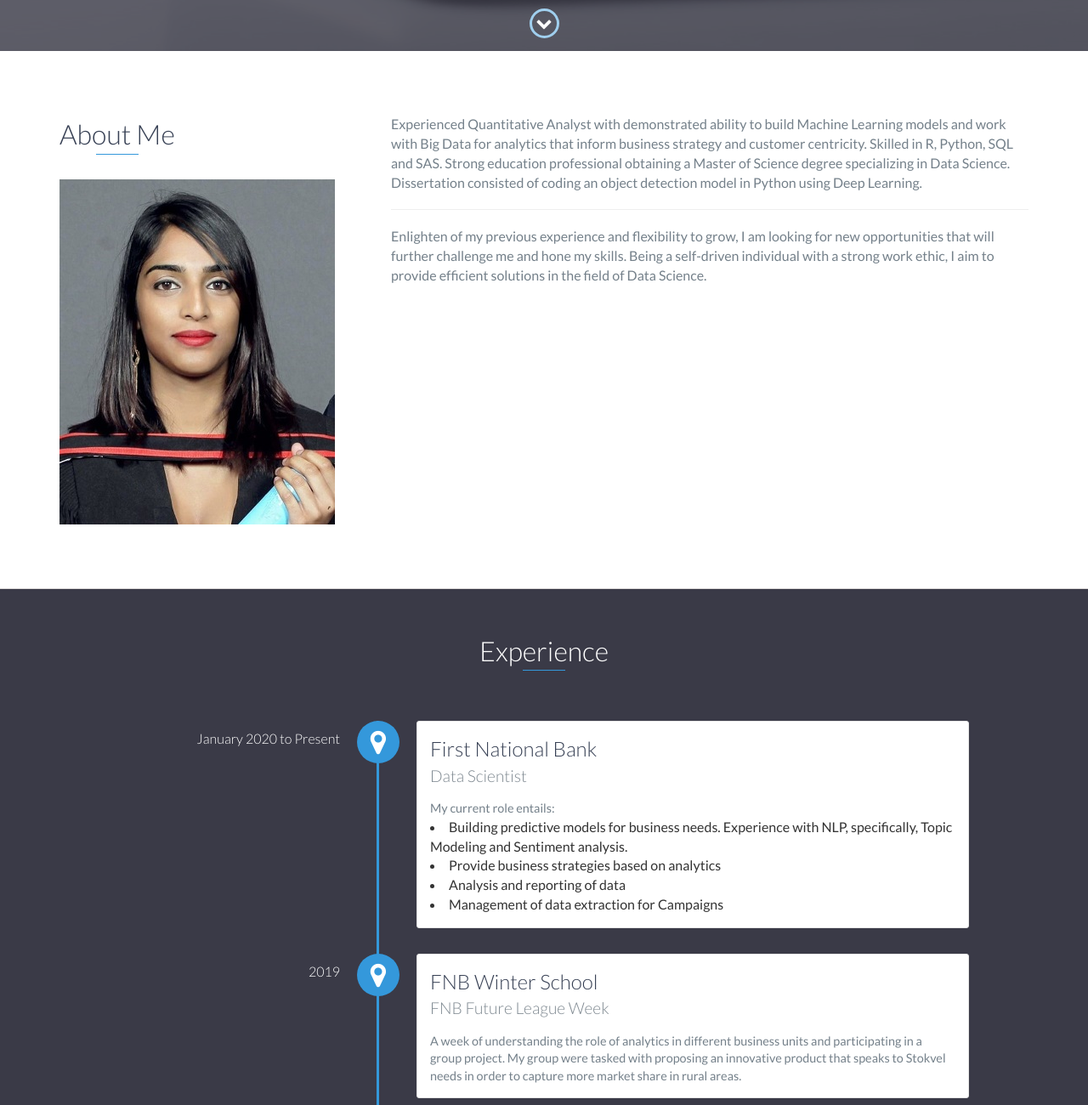
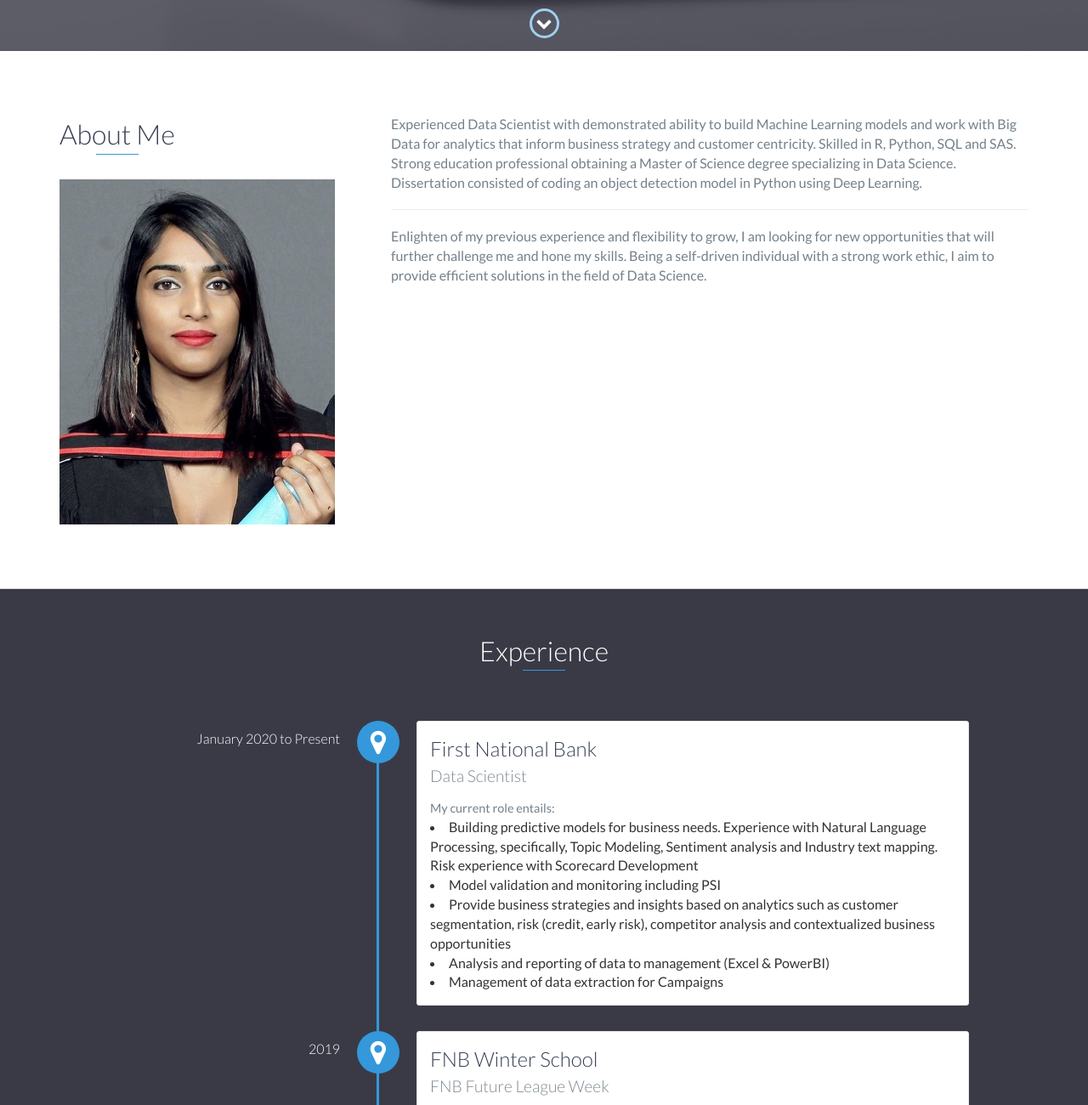
Before and after one commit to Nakkita/CV, a website: page index.html in a window 1280 px wide. Shown: the part 740-2040 px from the top of the page at 85% size. Drawn offline with nearby package versions, Linux system fonts and the light colour scheme.

Commit message:
Add files via upload

```diff
--- a/index.html
+++ b/index.html
@@ -76,7 +76,7 @@
                 </div>
                 <div class="col-md-8">
                     <p>
-                        Experienced Quantitative Analyst with demonstrated ability to build Machine Learning models and work with Big Data for analytics that inform business strategy and customer centricity. Skilled in R, Python, SQL and SAS. Strong education professional obtaining a Master of Science degree specializing in Data Science. Dissertation consisted of coding an object detection model in Python using Deep Learning.
+                        Experienced Data Scientist with demonstrated ability to build Machine Learning models and work with Big Data for analytics that inform business strategy and customer centricity. Skilled in R, Python, SQL and SAS. Strong education professional obtaining a Master of Science degree specializing in Data Science. Dissertation consisted of coding an object detection model in Python using Deep Learning.
 
 					</p>
 					<hr>
@@ -92,17 +92,20 @@
         <div id="experience-timeline">
             <div data-date="January 2020 to Present">
                 <h3>First National Bank</h3>
-                <h4>Data Scientist</h4>
+                <h4>Data Scientist </h4>
                 <p>
 					My current role entails:
 				</p>
 				<p>
-					<li>Building predictive models for business needs. Experience with NLP, specifically, Topic Modeling and Sentiment analysis.</li>
+					<li>Building predictive models for business needs. Experience with Natural Language Processing, specifically, Topic Modeling, Sentiment analysis and Industry text mapping. Risk experience with Scorecard Development</li>
                 </p>
                 <p>
-					<li>Provide business strategies based on analytics</li>
+					<li>Model validation and monitoring including PSI</li>
                 </p>
-                <p> <li>Analysis and reporting of data </li>
+                <p> <li>Provide business strategies and insights based on analytics such as customer segmentation, risk (credit, early risk), competitor analysis and contextualized business opportunities</li>
+                </p>
+                <p>
+                    <li>Analysis and reporting of data to management (Excel & PowerBI)</li>
                 </p>
                 <p>
                     <li>Management of data extraction for Campaigns</li>
@@ -221,6 +224,8 @@ Life Sciences, and Geography.
             <li>Tableau</li>
             <li>R</li>
 			<li>SQL</li>
+            <li>PowerBI</li>
+            <li>Bitbucket</li>
         </ul>
     </div>
     <!-- End #skills -->
```
